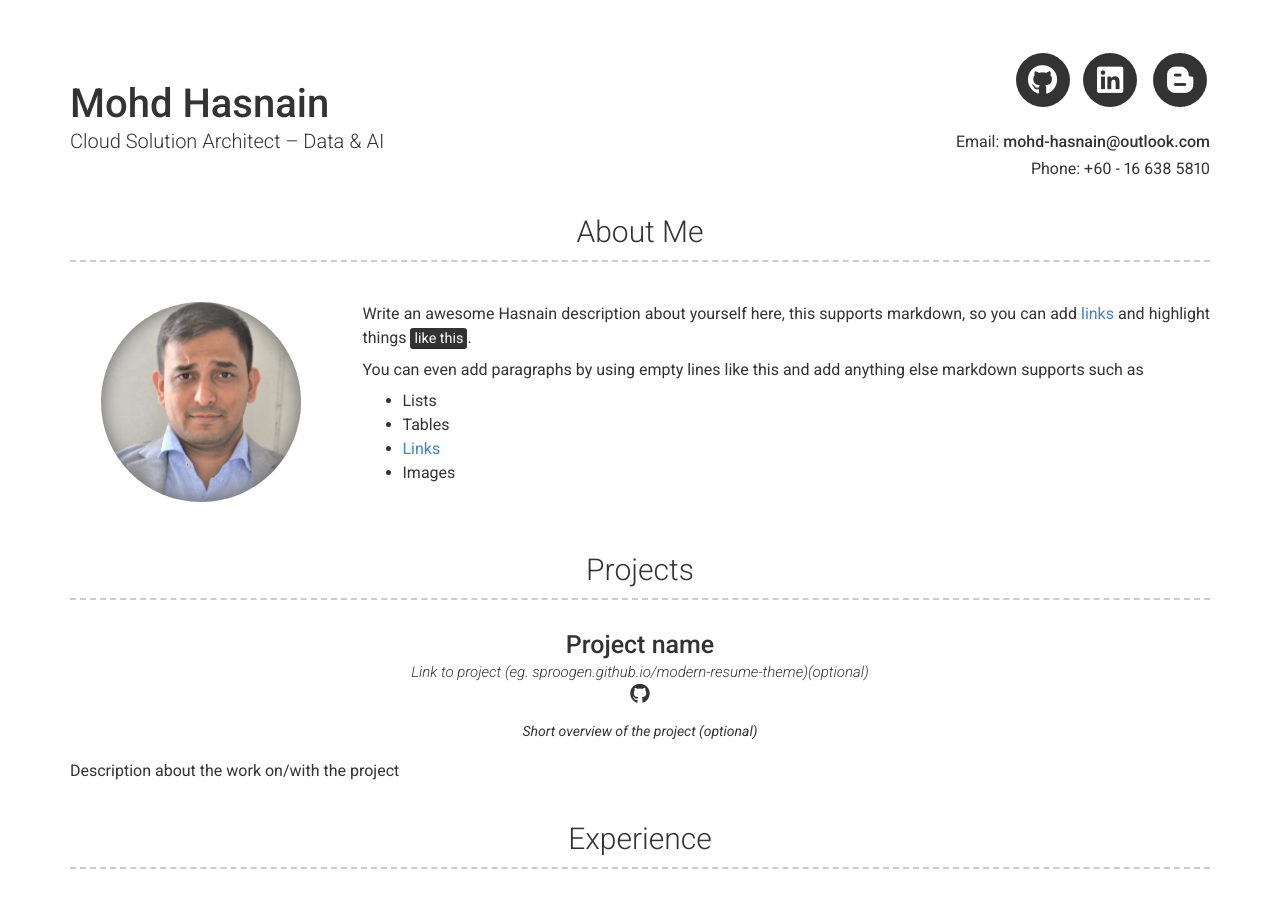
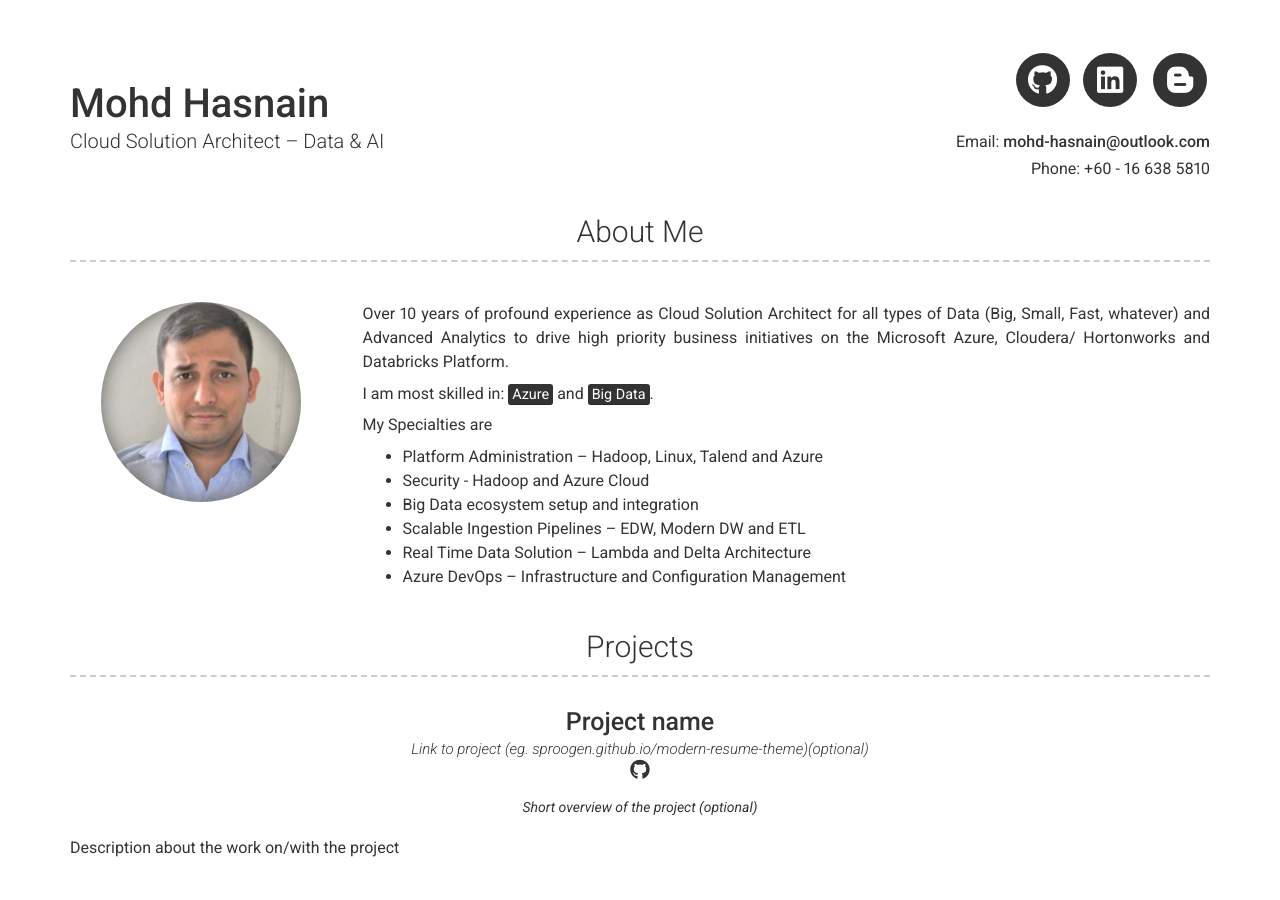
Before and after one commit to mohd-hasnain/mohd-hasnain.github.io, a Jekyll site: the page built from index.md, in a window 1280 px wide and 900 px high. Built offline with Jekyll 4.4.1, drawn with Linux system fonts in a browser that asks for light colours; nearby versions of some CDN libraries.

Commit message:
Update _config.yml

```diff
--- a/_config.yml
+++ b/_config.yml
@@ -34,13 +34,17 @@ additional_links:
 # about_title: About Me (Use this to override about section title)
 about_profile_image: assets/hasnain.jpg
 about_content: | # this will include new lines to allow paragraphs
-  Write an awesome Hasnain description about yourself here, this supports markdown, so you can add [links](http://foobar.com) and highlight things <mark>like this</mark>.
+  Over 10 years of profound experience as Cloud Solution Architect for all types of Data (Big, Small, Fast, whatever) and Advanced Analytics to drive high priority business initiatives on the Microsoft Azure, Cloudera/ Hortonworks and Databricks Platform.
 
-  You can even add paragraphs by using empty lines like this and add anything else markdown supports such as
-    - Lists
-    - Tables
-    - <a href="google.com">Links</a>
-    - Images
+  I am most skilled in: <mark>Azure</mark> and <mark>Big Data</mark>.
+
+  My Specialties are
+    - Platform Administration – Hadoop, Linux, Talend and Azure
+    - Security - Hadoop and Azure Cloud
+    - Big Data ecosystem setup and integration
+    - Scalable Ingestion Pipelines – EDW, Modern DW and ETL
+    - Real Time Data Solution – Lambda and Delta Architecture
+    - Azure DevOps – Infrastructure and Configuration Management
 
 # Projects Section
 # projects_title: Projects #(Use this to override about projects section title)
```
